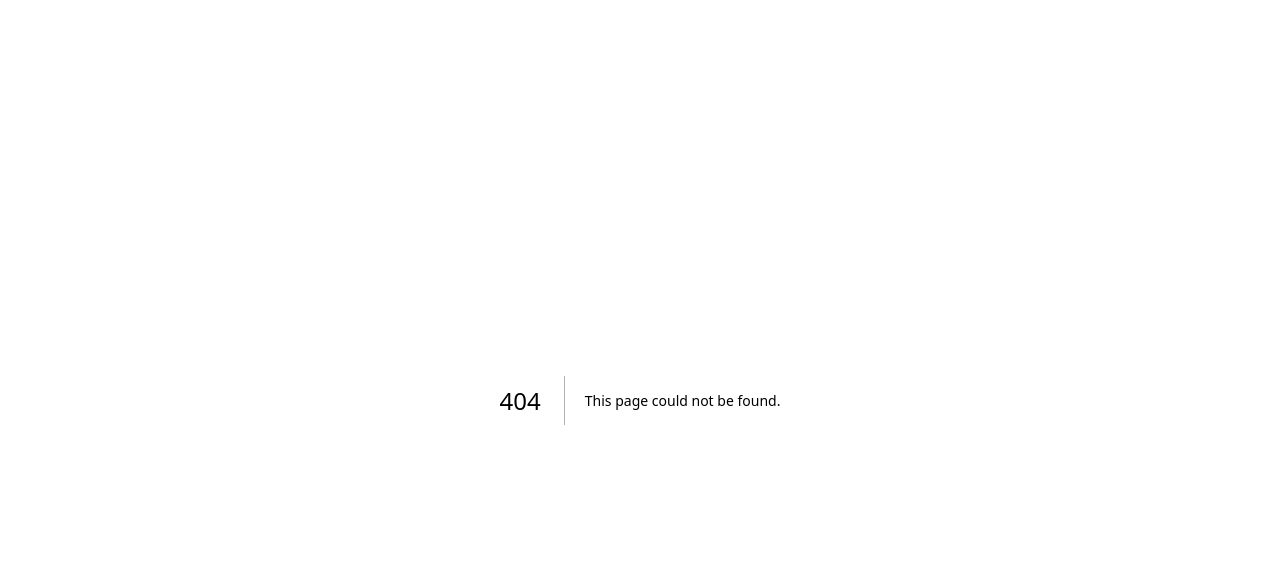
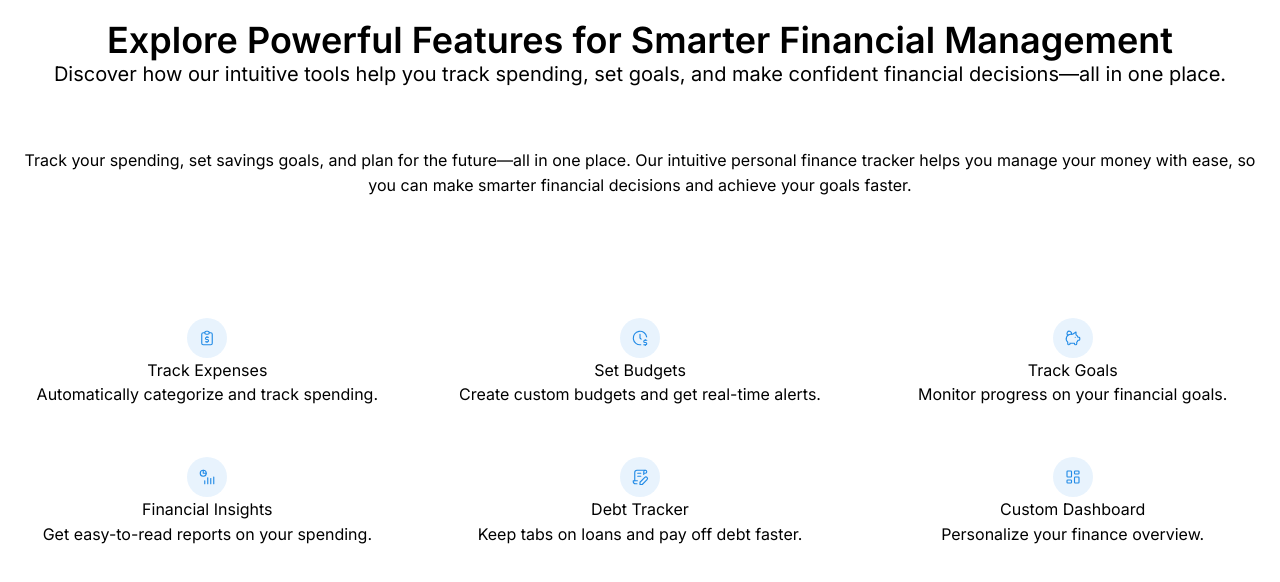
Before and after one commit to hemanthbabu648/finance-tracker, a Next.js app: page /features in a window 1280 px wide. Before the commit this address had no page. Shown: the top 582 px of the page. Built offline with nearby package versions, Linux system fonts and the light colour scheme.

Commit message:
FT-4: created features card

```diff
--- /dev/null
+++ b/src/app/features/page.tsx
@@ -0,0 +1,42 @@
+import { features } from "@/constants/home";
+import { SimpleGrid, ThemeIcon } from "@mantine/core";
+
+const renderFeatures = features.map((feature) => (
+    <div key={feature.title}>
+        <ThemeIcon variant="light" size={40} radius={40}>
+            <feature.icon size={18} stroke={1.5} />
+        </ThemeIcon>
+        <p>
+            {feature.title}
+        </p>
+        <p>
+            {feature.description}
+        </p>
+    </div>
+))
+
+export default function FeaturesPage() {
+
+    return (
+        <main className="max-w-7xl mx-auto my-5 px-4 text-center">
+            <h1 className="text-2xl lg:text-3xl xl:text-4xl font-semibold">Explore Powerful Features for Smarter Financial Management</h1>
+            <p className="text-base md:text-lg lg:text-xl">
+                Discover how our intuitive tools help you track spending, set goals, and make confident financial decisions—all in one place.
+            </p>
+            <p className="hidden lg:block py-10 lg:mt-5">
+                Track your spending, set savings goals, and plan for the future—all in one place. Our intuitive personal finance tracker helps you manage your money with ease, so you can make smarter financial decisions and achieve your goals faster.
+            </p>
+            <div className="mt-10 sm:mt-20 lg:mt-30">
+                <SimpleGrid
+
+                    cols={{ base: 1, sm: 2, md: 3 }}
+                    spacing={{ base: 'xl', md: 50 }}
+                    verticalSpacing={{ base: 'xl', md: 50 }}
+                >
+                    {renderFeatures}
+                </SimpleGrid>
+            </div>
+
+        </main>
+    )
+}
```
